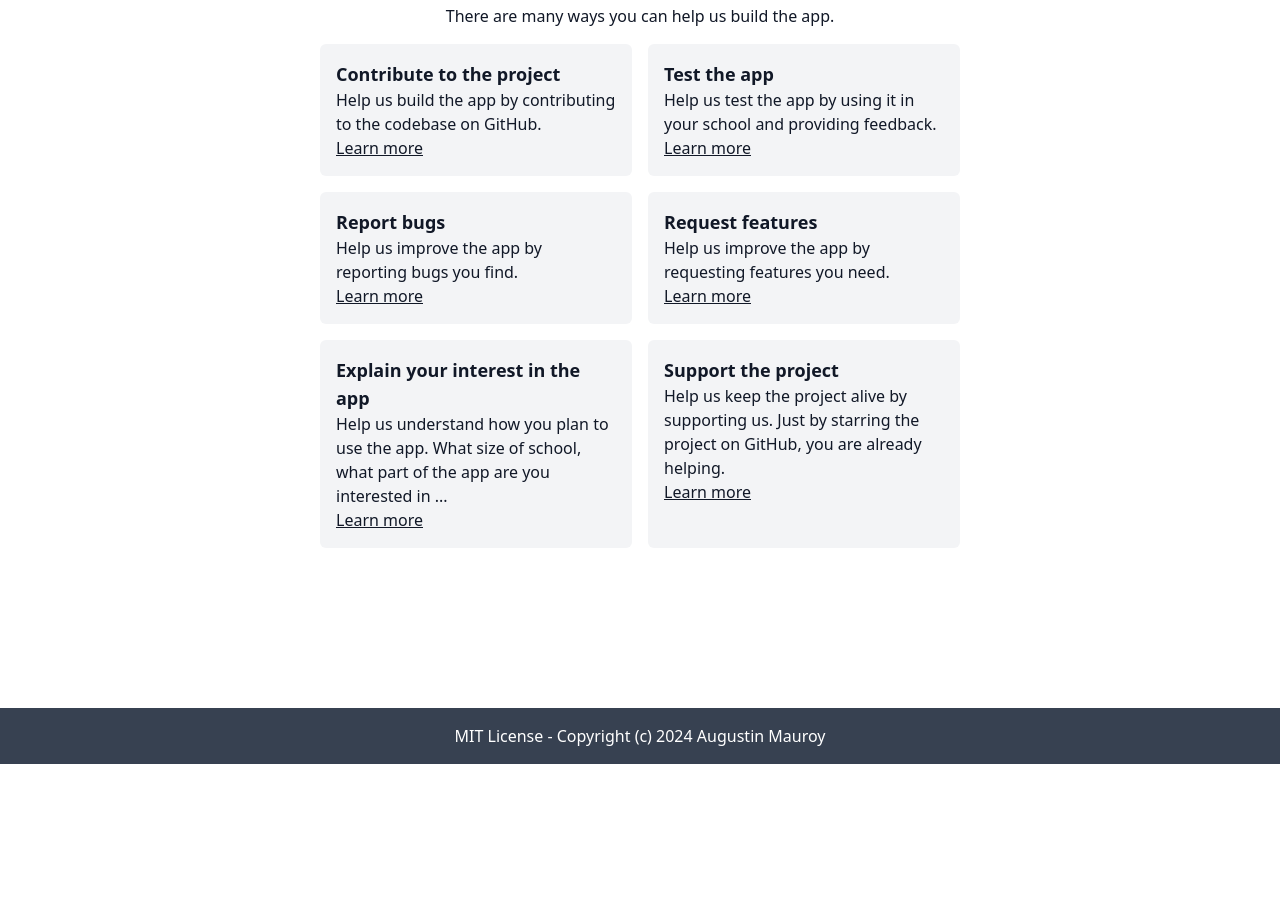
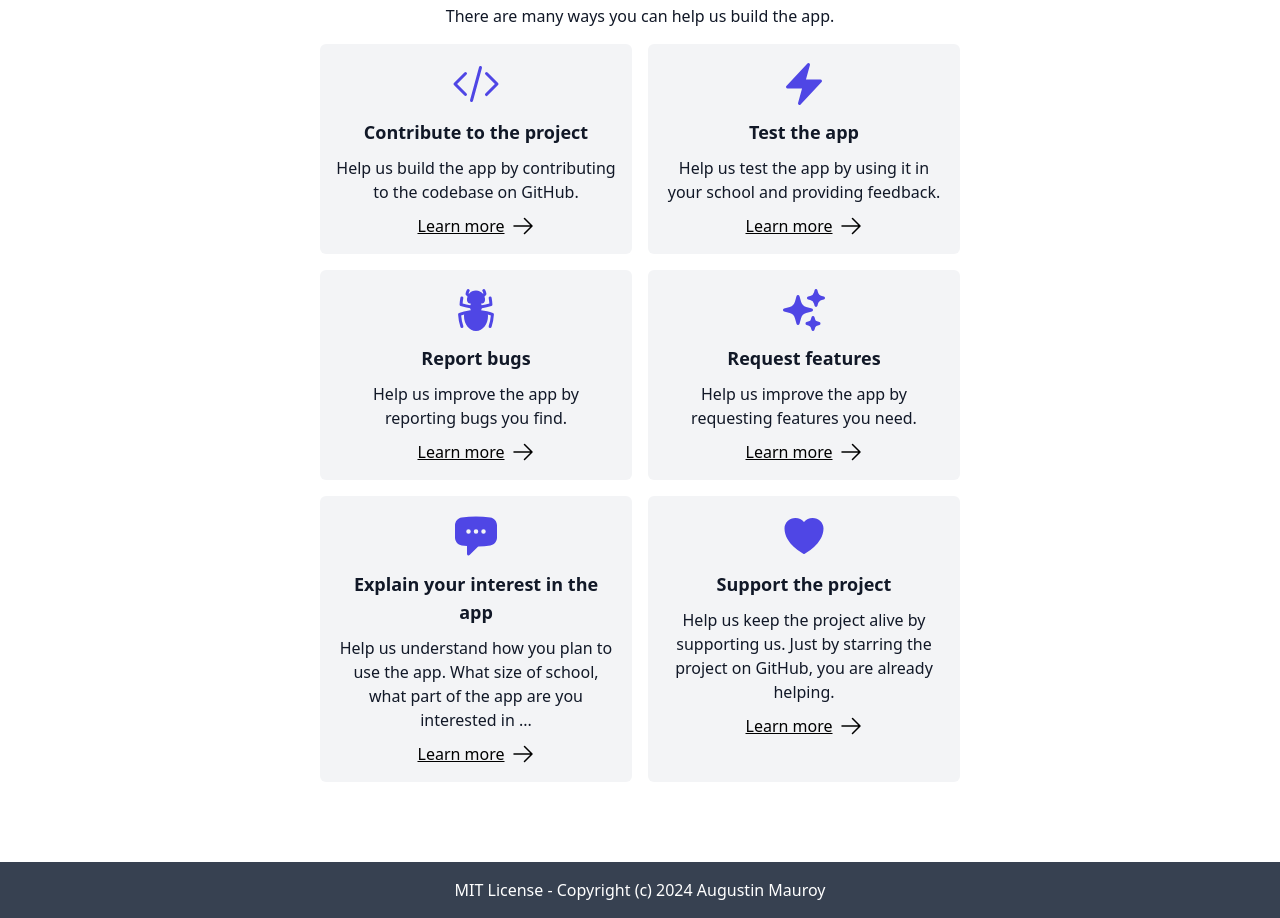
Before and after one commit to scholarsuite/scholarsuite.github.io, a Next.js app: page /en in a window 1280 px wide. Shown: the part 1040-1958 px from the top of the page. Before the commit the page ends 1804 px from the top, so only its background shows below. Built offline with nearby package versions, Linux system fonts and the light colour scheme.

Commit message:
use icon on landing page

```diff
--- a/app/[locale]/page.module.css
+++ b/app/[locale]/page.module.css
@@ -51,7 +51,8 @@
 }
 
 .getInvolved {
-  @apply py-40;
+  @apply pb-20
+    pt-40;
 
   h2 {
     @apply mt-8
@@ -72,16 +73,27 @@
       w-2/3
       grid-cols-1
       gap-4
-      md:w-1/2
-      md:grid-cols-2;
+      lg:w-1/2
+      lg:grid-cols-2;
 
     .card {
-      @apply rounded-md
+      @apply flex
+        flex-col
+        items-center
+        gap-2.5
+        rounded-md
         bg-gray-100
         p-4
+        text-center
         transition-all
         duration-500
         dark:bg-gray-800;
+
+      svg {
+        @apply size-12
+          text-indigo-600
+          dark:text-indigo-400;
+      }
 
       h3 {
         @apply text-lg
@@ -89,11 +101,26 @@
       }
 
       a {
-        @apply underline;
+        @apply inline-flex
+          items-center
+          gap-1.5
+          text-black
+          underline
+          dark:text-white;
+
+        svg {
+          @apply size-6
+            text-current
+            transition-transform;
+        }
 
         &:hover {
           @apply text-indigo-600
             dark:text-indigo-400;
+
+          svg {
+            @apply translate-x-2;
+          }
         }
       }
 
--- a/app/[locale]/page.tsx
+++ b/app/[locale]/page.tsx
@@ -1,10 +1,18 @@
 /**
  * @todo:
- * - Add icons using `@heroicons/react`
  * - Add correct links
  */
 import NextLink from 'next/link';
 import { setRequestLocale } from 'next-intl/server';
+import {
+  CodeBracketIcon,
+  BoltIcon,
+  BugAntIcon,
+  SparklesIcon,
+  ChatBubbleLeftEllipsisIcon,
+  HeartIcon,
+  ArrowRightIcon,
+} from '@heroicons/react/24/solid';
 import { Link } from '~/lib/i18n/routing';
 import styles from './page.module.css';
 import type { FC } from 'react';
@@ -35,45 +43,63 @@ const Page: FC<PageProps> = async ({ params }) => {
         </p>
         <div className={styles.wrapper}>
           <div className={styles.card}>
+            <CodeBracketIcon />
             <h3>Contribute to the project</h3>
             <p>
               Help us build the app by contributing to the codebase on GitHub.
             </p>
-            <Link href="#">Learn more</Link>
+            <Link href="#">
+              Learn more <ArrowRightIcon />
+            </Link>
           </div>
           <div className={styles.card}>
+            <BoltIcon />
             <h3>Test the app</h3>
             <p>
               Help us test the app by using it in your school and providing
               feedback.
             </p>
-            <Link href="#">Learn more</Link>
+            <Link href="#">
+              Learn more <ArrowRightIcon />
+            </Link>
           </div>
           <div className={styles.card}>
+            <BugAntIcon />
             <h3>Report bugs</h3>
             <p>Help us improve the app by reporting bugs you find.</p>
-            <Link href="#">Learn more</Link>
+            <Link href="#">
+              Learn more <ArrowRightIcon />
+            </Link>
           </div>
           <div className={styles.card}>
+            <SparklesIcon />
             <h3>Request features</h3>
             <p>Help us improve the app by requesting features you need.</p>
-            <Link href="#">Learn more</Link>
+            <Link href="#">
+              Learn more <ArrowRightIcon />
+            </Link>
           </div>
           <div className={styles.card}>
+            <ChatBubbleLeftEllipsisIcon />
             <h3>Explain your interest in the app</h3>
             <p>
               Help us understand how you plan to use the app. What size of
               school, what part of the app are you interested in ...
             </p>
-            <Link href="#">Learn more</Link>
+            <Link href="#">
+              Learn more <ArrowRightIcon />
+            </Link>
           </div>
           <div className={styles.card}>
+            <HeartIcon />
             <h3>Support the project</h3>
             <p>
               Help us keep the project alive by supporting us. Just by starring
               the project on GitHub, you are already helping.
             </p>
-            <Link href="#">Learn more</Link>
+            <Link href="#">
+              Learn more <ArrowRightIcon />
+            </Link>
           </div>
         </div>
       </section>
--- a/package.json
+++ b/package.json
@@ -16,6 +16,7 @@
     "format": "turbo run lint:js lint:css -- --fix && turbo run prettier -- --write"
   },
   "dependencies": {
+    "@heroicons/react": "^2.2.0",
     "classnames": "~2.5.1",
     "next": "~15.0.3",
     "next-intl": "~3.25.1",
```
Also changed, not shown: 1 other file (tests, documents, lock files or other folders).
